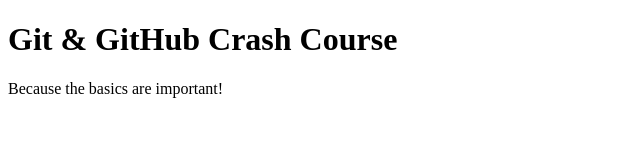
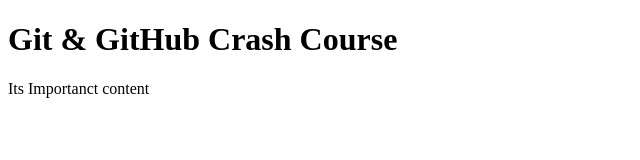
Before and after one commit to abhayitt/Project-GA, a plain HTML site: page index.html in a window 1280 px wide. Shown: the whole page, without its empty margins (0-640 px from the left). Drawn offline with Linux system fonts and the light colour scheme.

Commit message:
change paragraph

```diff
--- a/index.html
+++ b/index.html
@@ -8,6 +8,6 @@
   </head>
   <body>
     <h1>Git & GitHub Crash Course</h1>
-    <p>Because the basics are important!</p>
+    <p>Its Importanct content </p>
   </body>
 </html>
```
